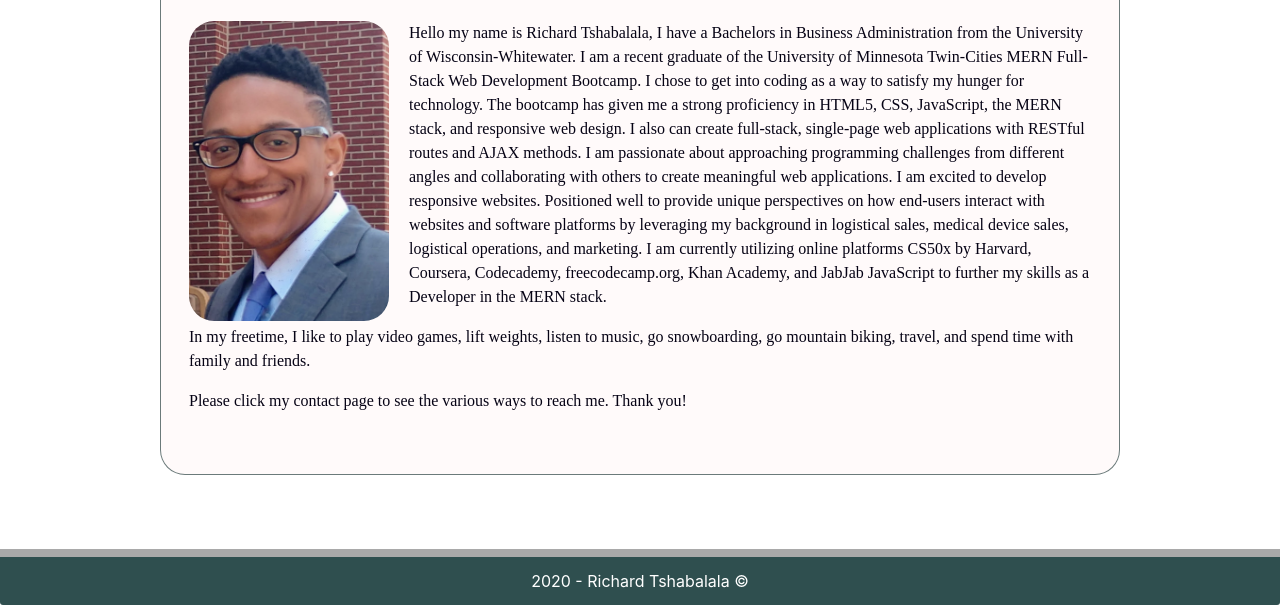
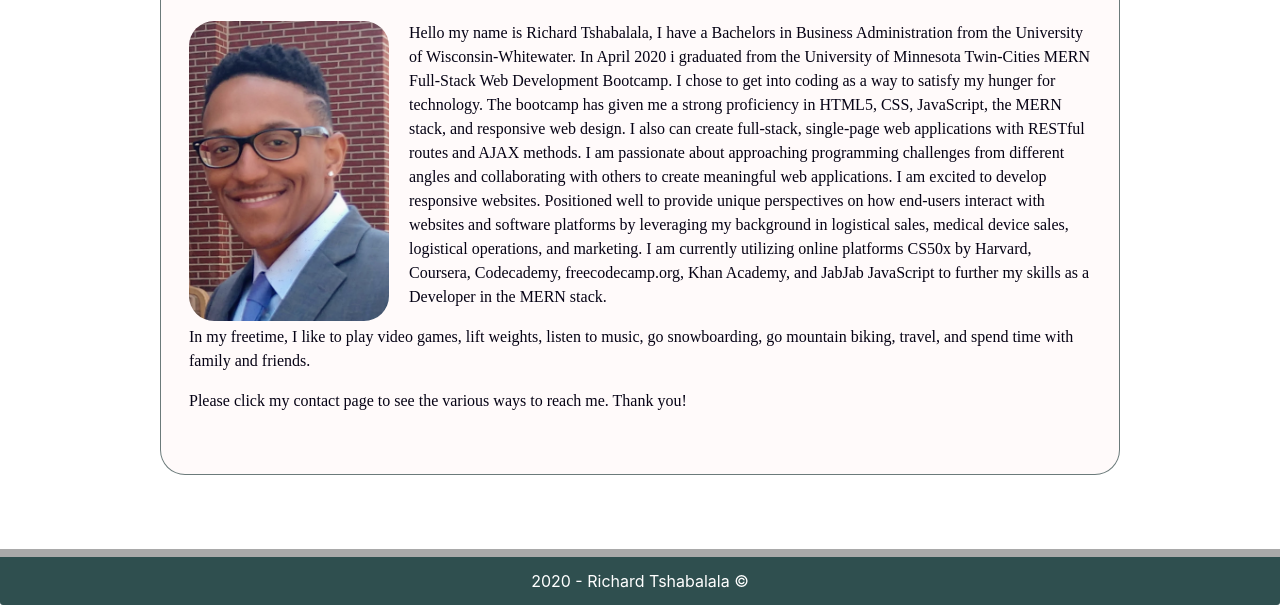
Before and after one commit to Fluent85/responsiveportfolio, a plain HTML site: page bio.html in a window 1280 px wide. Shown: the part 195-800 px from the top of the page. Drawn offline with nearby package versions, Linux system fonts and the light colour scheme.

Commit message:
updated bio

```diff
--- a/bio.html
+++ b/bio.html
@@ -41,7 +41,7 @@
         <div class="row">
             <div class="col-md-12">
                 <img src="assets/images/richard.jpg" class="img-responsive" alt="headshot" id="richard">
-                <p>Hello my name is Richard Tshabalala, I have a Bachelors in Business Administration from the University of Wisconsin-Whitewater.  I am a recent graduate of the University of Minnesota Twin-Cities MERN Full-Stack Web Development Bootcamp.
+                <p>Hello my name is Richard Tshabalala, I have a Bachelors in Business Administration from the University of Wisconsin-Whitewater.  In April 2020 i graduated from the University of Minnesota Twin-Cities MERN Full-Stack Web Development Bootcamp.
                     I chose to get into coding as a way to satisfy my hunger for technology.
                     The bootcamp has given me a strong proficiency in HTML5, CSS, JavaScript, the MERN stack, and responsive web design.  I also can create full-stack, single-page web applications with RESTful routes and AJAX methods. I am passionate about approaching programming challenges from different angles and collaborating with others to create meaningful web applications.  I am excited to develop responsive websites.  Positioned well to provide unique perspectives on how end-users interact with websites and software platforms by leveraging my background in logistical sales, medical device sales, logistical operations, and marketing.
                     I am currently utilizing online platforms CS50x by Harvard, Coursera, Codecademy, freecodecamp.org, Khan Academy, and JabJab JavaScript to further my skills as a Developer in the MERN stack.</p>
```
